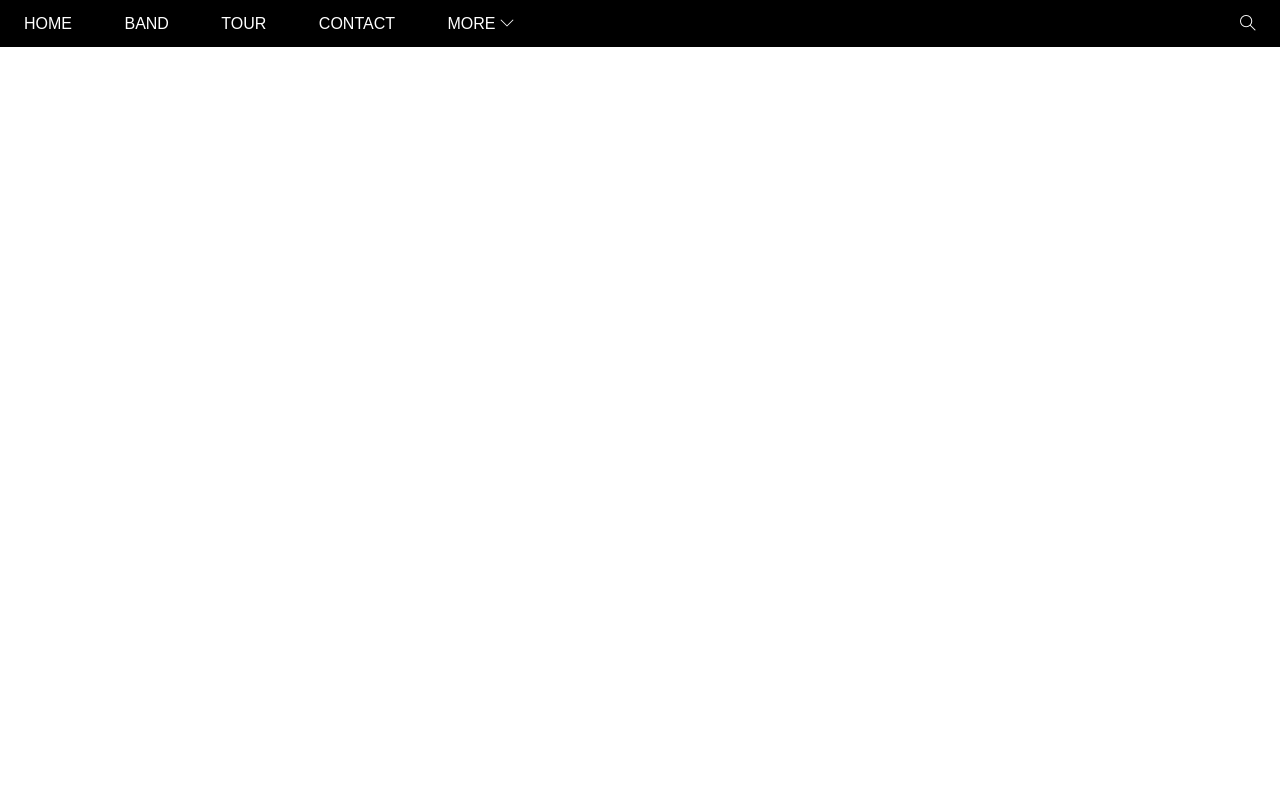
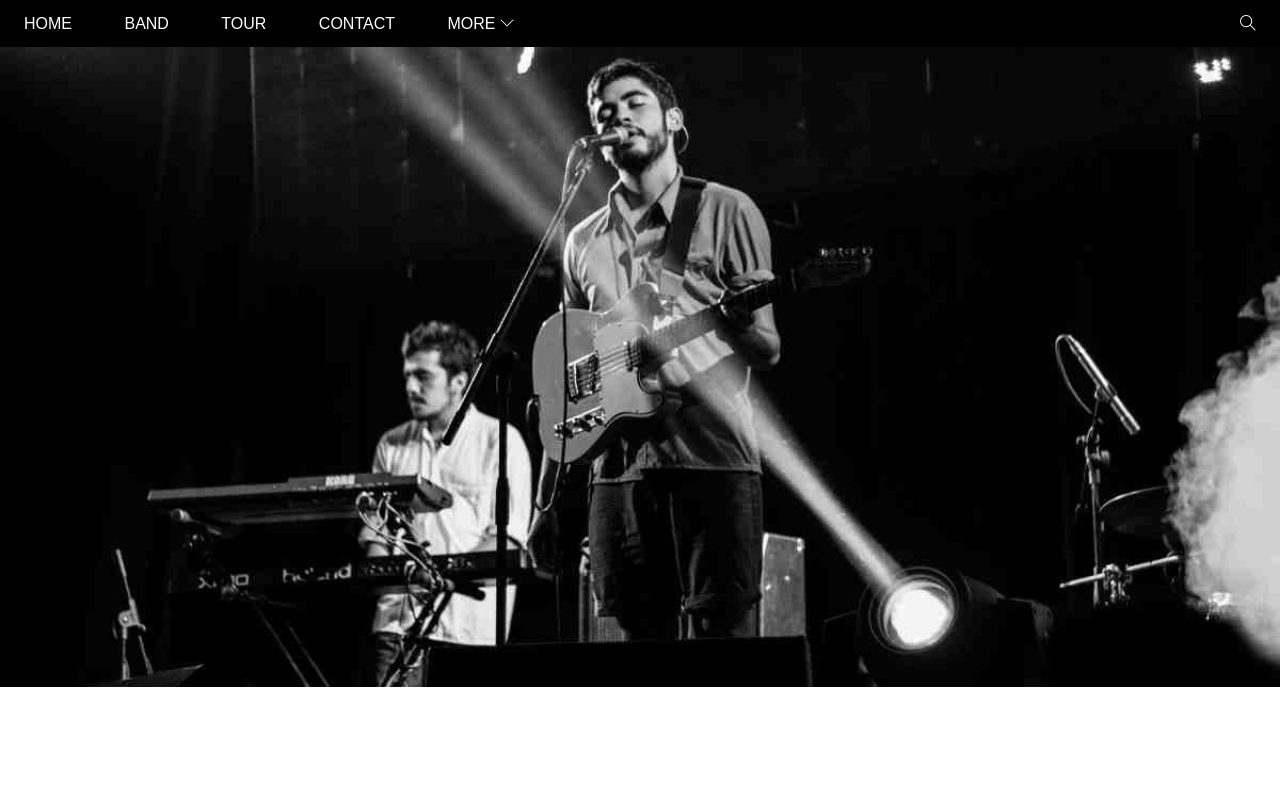
Before and after one commit to betterfreya253/fullstack_ez, a plain HTML site: page w3_band/index.html in a window 1280 px wide. Drawn offline with Linux system fonts and the light colour scheme.

Commit message:
add and styles the slider section

```diff
--- a/w3_band/assets/css/style.css
+++ b/w3_band/assets/css/style.css
@@ -37,7 +37,6 @@ Specific criterias that are needed to keep in mind
     /* The top, left, and right properties are set to 0 to ensure that the header spans the entire viewport width.*/
     height: 46.5px;
 }
-
 
 #nav {
     display: inline-block;
@@ -101,10 +100,21 @@ li:hover {
     display: block; /* Display the subnav when the user hovers over the dropdown menu */
 }
 
+/*
+Sets the font size and line height of the dropdown arrow icon to
+ensure that it is properly aligned with the text in the menu item
+*/
 .dropdown .dropdown-arrow {
     font-size: 14px;
     line-height: 46.5px;
 }
+
+
+/*
+* Styles the search button
+* The button is floated to the right of the header
+* The !important keyword is used to ensure that these styles take precedence over any other styles that may be applied to the button.
+*/
 .search-btn {
     float: right;
     padding: 14.5px 22px !important;
@@ -124,8 +134,30 @@ li:hover {
 }
 
 #slider {
+    margin-top: 46.5px; /*Make sure the slider does not contain header*/
+    padding-top: 50%;
+    background: url("/fullstack_ez/w3_band/assets/img/slider-chicago.jpg") top center / cover no-repeat;
+}
+
+#slider .text {
+    position: absolute;
+    bottom: 0;
+    left: 50%;
+    color: #fff;
+    text-align: center;
+    padding: 47px 0;
+    transform: translateX(-50%);
+}
+
+#slider .text-header{
+    text-transform: capitalize;
+    margin: 30px 0;
+}
+
+#slider .text-content{
 
 }
+
 
 #content {
 
--- a/w3_band/index.html
+++ b/w3_band/index.html
@@ -48,7 +48,10 @@
 
         </div>
         <div id="slider">
-
+            <div class="text">
+                <h3 class="text-header">new york</h3>
+                <p class="text-content"><b>The atmosphere in New York is Lorem ipsum</b></p>
+            </div>
         </div>
         <div id="content">
 
```
Also changed, not shown: w3_band/assets/img/slider-chicago.jpg (added).
